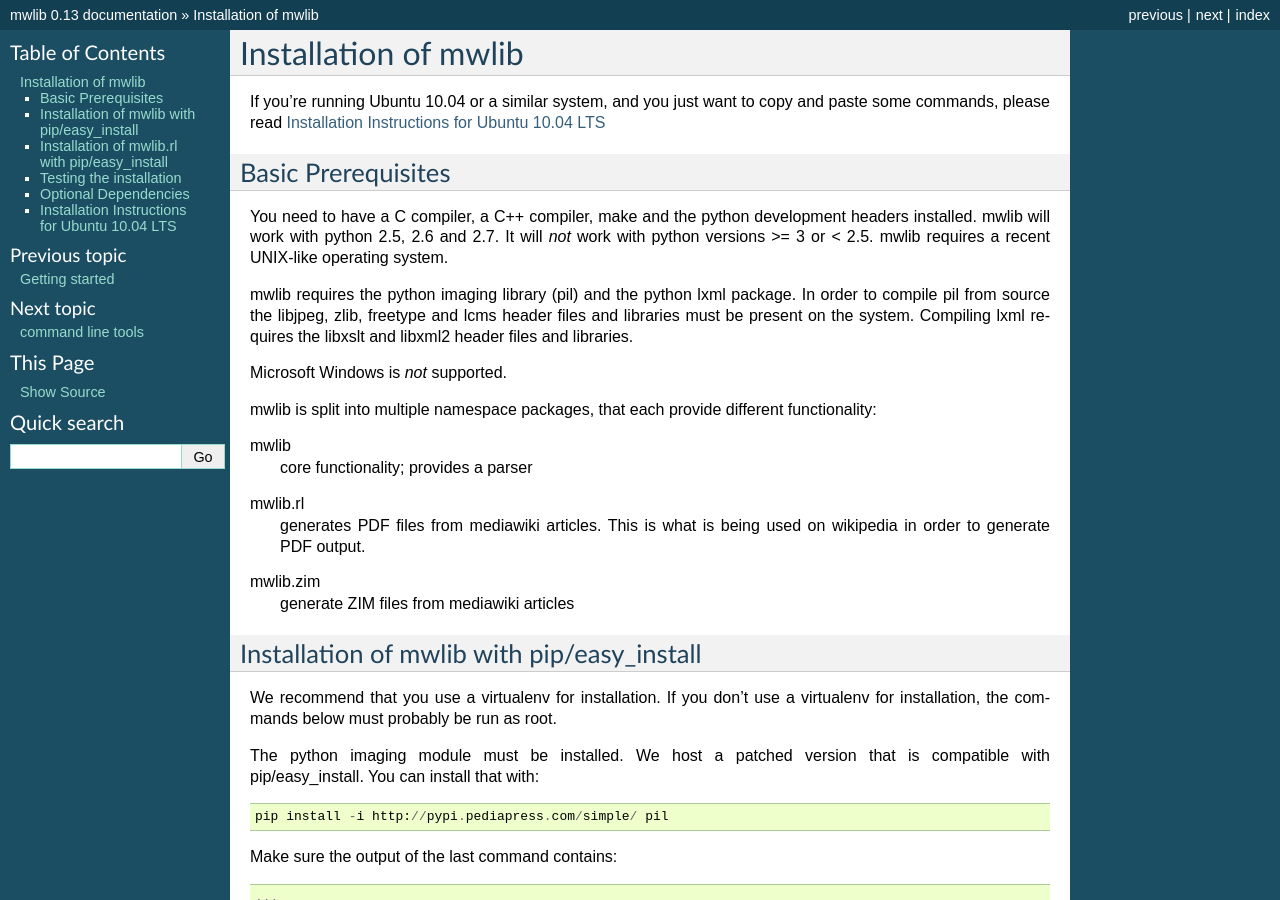
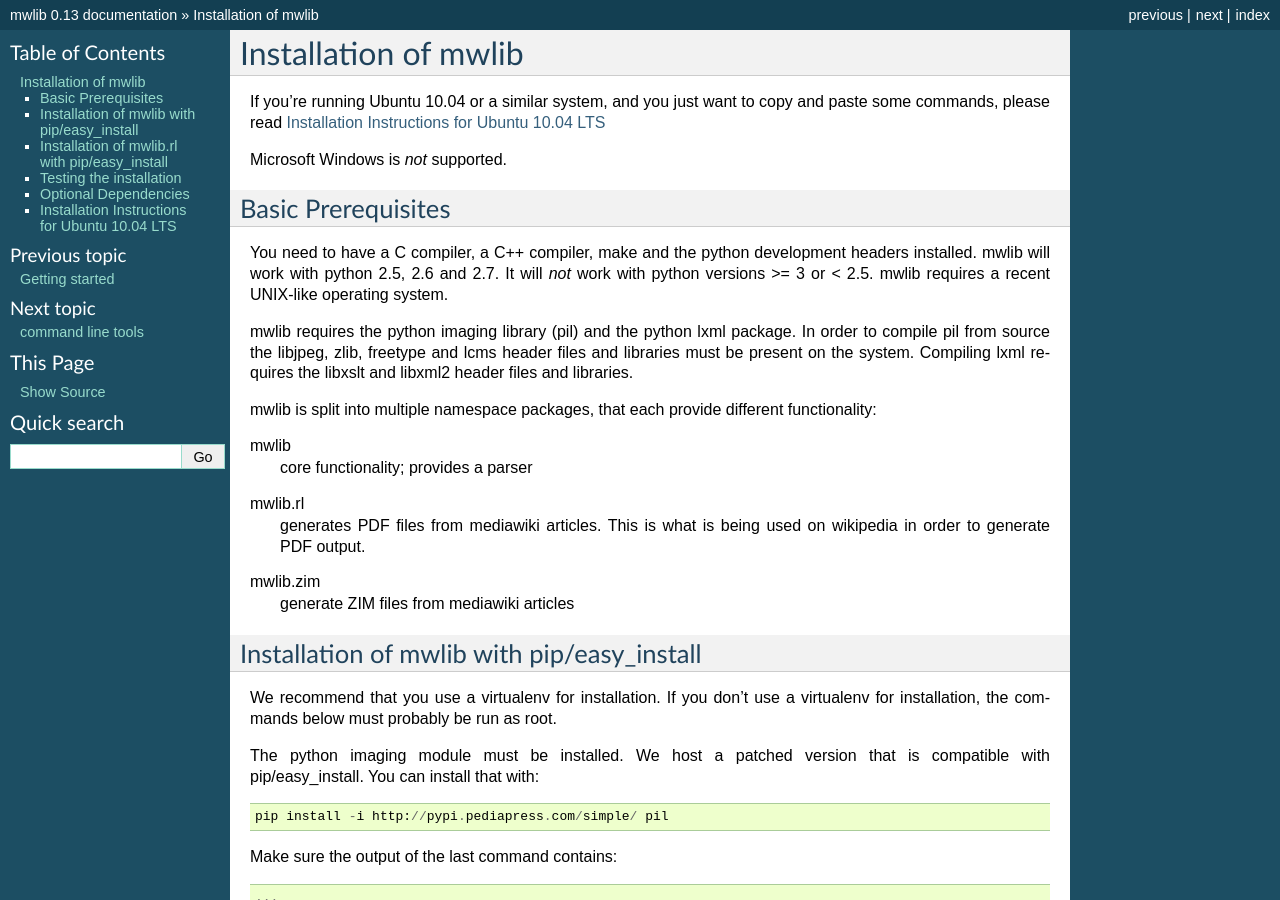
Before and after one commit to pediapress/mwlib, a Sphinx documentation site: the page built from docs/installation.rst, in a window 1280 px wide and 900 px high. Built offline with Sphinx 7.4.7, drawn with Linux system fonts in a browser that asks for light colours; part of the change alters nothing that is shown; some of the changed text lies outside the part shown.

```diff
--- a/docs/installation.rst
+++ b/docs/installation.rst
@@ -6,6 +6,8 @@ Installation of mwlib
 
 If you're running Ubuntu 10.04 or a similar system, and you just want
 to copy and paste some commands, please read :ref:`ubuntu install`
+
+Microsoft Windows is *not* supported.
 
 Basic Prerequisites
 ====================
@@ -20,8 +22,6 @@ package. In order to compile pil from source the libjpeg, zlib,
 freetype and lcms header files and libraries must be present on the
 system. Compiling lxml requires the libxslt and libxml2 header files
 and libraries.
-
-Microsoft Windows is *not* supported.
 
 mwlib is split into multiple namespace packages, that each provide
 different functionality:
@@ -78,6 +78,8 @@ pyfribidi package::
    pip install -i http://pypi.pediapress.com/simple/ pyfribidi
 
 
+.. _`test install`:
+
 Testing the installation
 ============================
 Use the following two commands to test the installation::
@@ -128,3 +130,5 @@ Install texvc::
 
   git clone https://github.com/pediapress/texvc
   cd texvc; make; make install PREFIX=~/pp
+
+Then :ref:`test the installation<test install>`.
```
